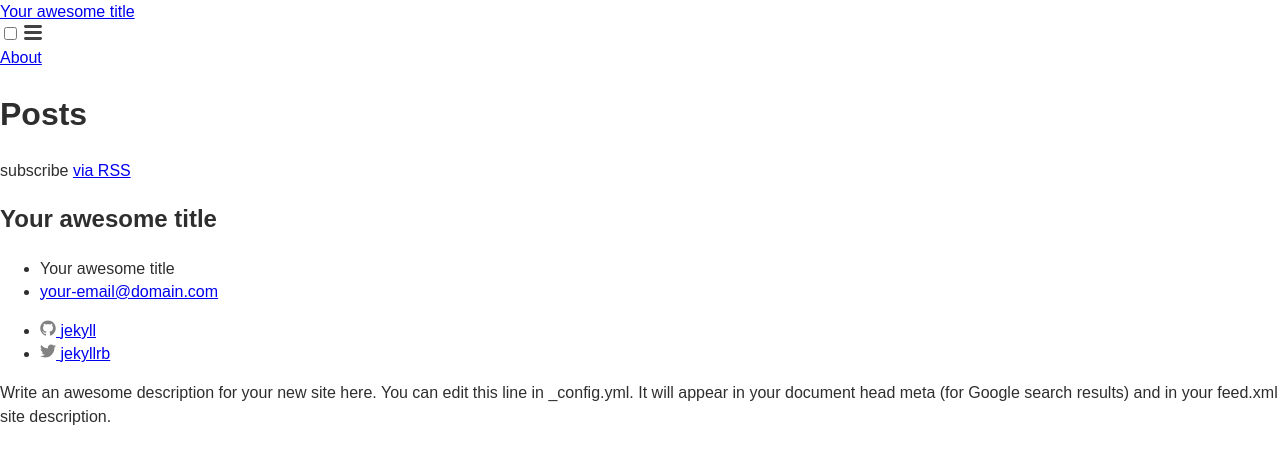
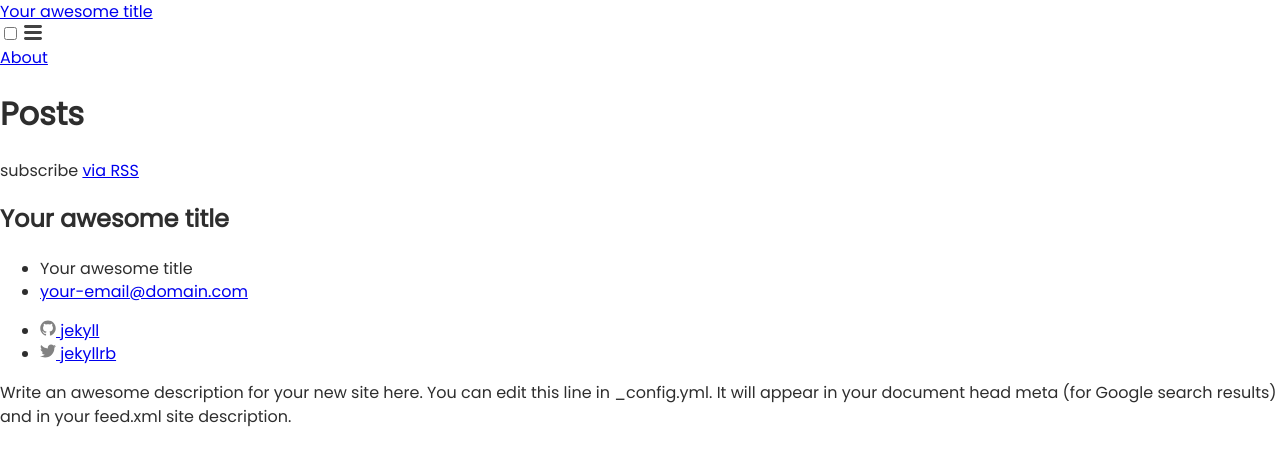
Before and after one commit to betodasilva/bronzeadonatural, a Jekyll site: the page built from index.md, in a window 1280 px wide. Shown: the top 466 px of the page. Built offline with Jekyll 4.4.1, drawn with Linux system fonts in a browser that asks for light colours.

Commit message:
Add poppins font

```diff
--- a/_includes/head.html
+++ b/_includes/head.html
@@ -10,6 +10,10 @@
   <link rel="canonical" href="{{ page.url | replace:'index.html','' | absolute_url }}">
   <link rel="alternate" type="application/rss+xml" title="{{ site.title | escape }}" href="{{ "/feed.xml" | relative_url }}">
 
+  <!-- Fonts -->
+  <link href="https://fonts.googleapis.com/css?family=Poppins" rel="stylesheet">
+
+
   {% if jekyll.environment == 'production' and site.google_analytics %}
   {% include google-analytics.html %}
   {% endif %}
--- a/assets/main.scss
+++ b/assets/main.scss
@@ -2,4 +2,4 @@
 # Only the main Sass file needs front matter (the dashes are enough)
 ---
 
-@import "main";
+@import "main", "flexboxgrid.min.css";
```
